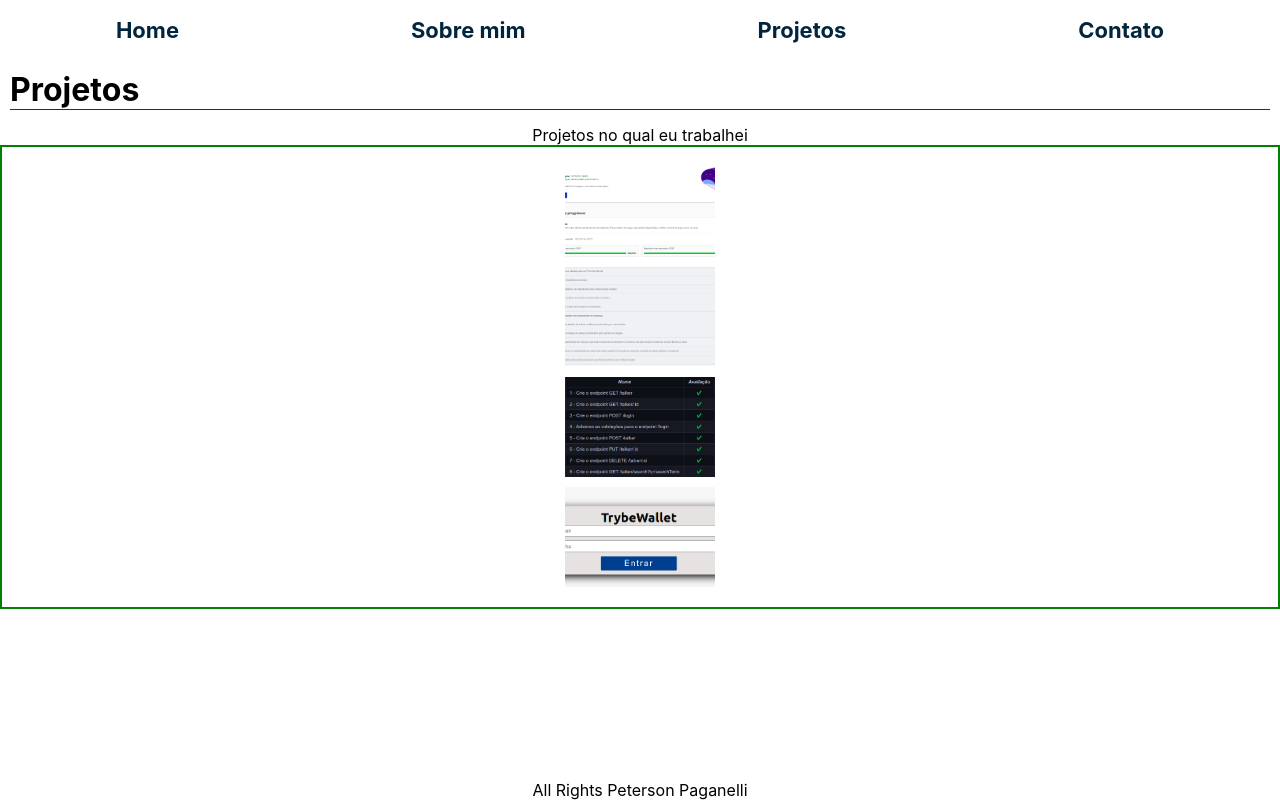
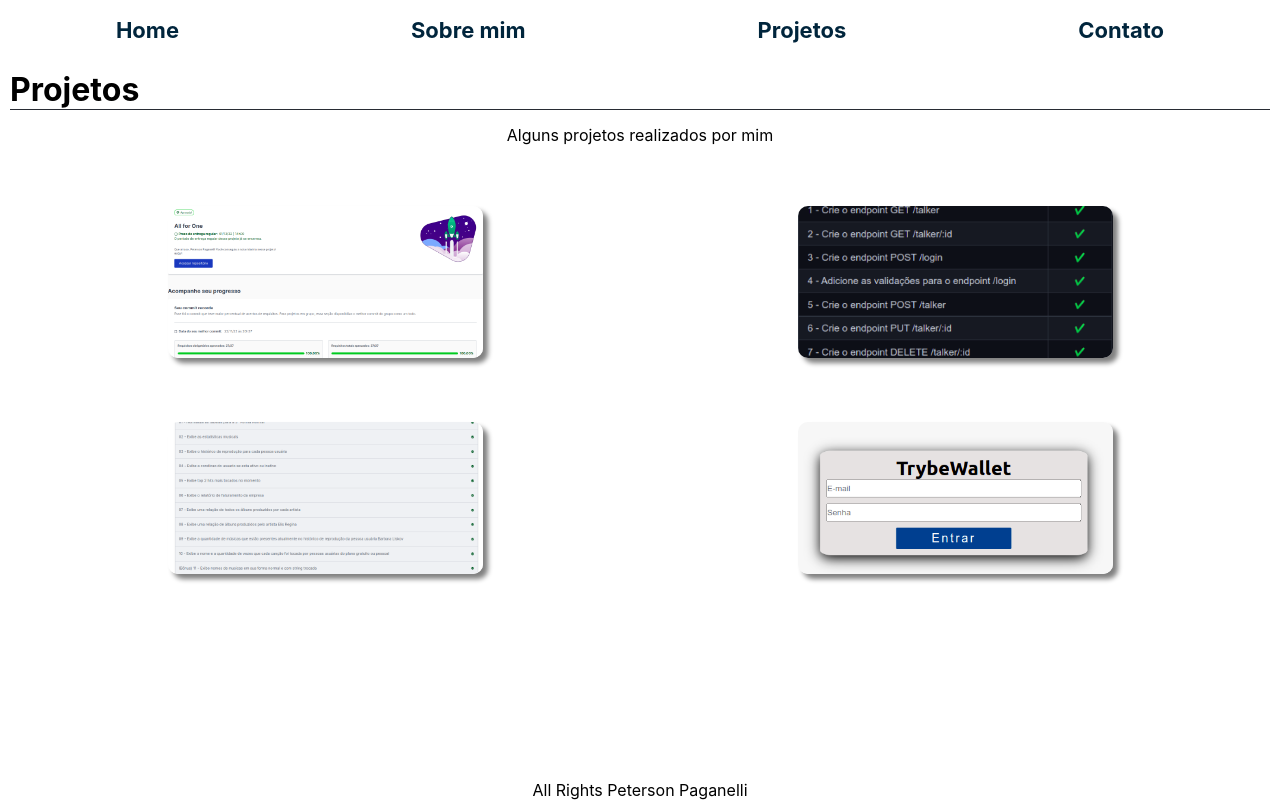
Before and after one commit to Peterson-Paganelli/portfolio, a React (Create React App) app: page /projects in a window 1280 px wide. Built offline with nearby package versions, Linux system fonts and the light colour scheme.

Commit message:
Adiciona css na página projetos

```diff
--- a/src/pages/Projects.jsx
+++ b/src/pages/Projects.jsx
@@ -15,15 +15,22 @@ function Projects() {
       <div
         className="projects">
         <p>
-          Projetos no qual eu trabalhei
+          Alguns projetos realizados por mim
         </p>
       </div>
       <div
       className="projects-list">
-        <div className="proj" id="allForOne" alt="allForOne results"/>
-        <div className="proj" id="oneForAll" alt="oneForAll results"/>
-        <div className="proj" id="talkerManager" alt="talker Manager results"/>
-        <div className="proj" id="trybeWallet" alt="trybe Wallet"/>
+
+        <div className="column">
+          <div className="proj" id="allForOne" alt="allForOne results"/>
+          <div className="proj" id="oneForAll" alt="oneForAll results"/>
+        </div>
+
+        <div className="column">
+          <div className="proj" id="talkerManager" alt="talker Manager results"/>
+          <div className="proj" id="trybeWallet" alt="trybe Wallet"/>
+        </div>
+
       </div>
       <Footer />
     </div>
--- a/src/styles/projects.css
+++ b/src/styles/projects.css
@@ -4,12 +4,16 @@
 }
 
 .projects-list {
-  border: 2px solid green;
   padding: 10px;
   display: flex;
   flex-direction: column;
   align-items: center;
+}
 
+.column {
+  display: flex;
+  flex-direction: column;
+  align-items: center;
 }
 
 .proj {
@@ -17,14 +21,14 @@
   background-repeat: no-repeat;
   background-position: center;
   height: 100px;
-  width: 150px;
-  margin-bottom: 10px;
+  width: 190px;
+  margin-bottom: 15px;
 }
 
 .proj:hover {
   height: 200px;
   width: 300px;
-  opacity: 0.5;
+  opacity: 0.9;
 }
 
 #allForOne {
@@ -42,3 +46,73 @@
 #trybeWallet {
  background-image: url(../img/trybeWallet.png);
 }
+
+@media screen and (min-width: 700px) and (max-width: 800px) {
+  .projects-list {
+    display: flex;
+    flex-direction: row;
+    height: 30em;
+    padding: 10px;
+  }
+
+  .column {
+    align-items: center;
+    display: flex;
+    flex-direction: column;
+    justify-content: space-around;
+    height: 90%;
+    width: 100%;
+  }
+
+  .proj {
+    background-size: cover;
+    background-repeat: no-repeat;
+    background-position: center;
+    border-radius: 10px;
+    box-shadow: 5px 5px 5px grey;
+    height: 30%;
+    margin-bottom: 10px;
+    width: 65%;
+  }
+
+  .proj:hover {
+    height: 35%;
+    width: 85%;
+    opacity: 0.5;
+  }
+}
+
+@media screen and (min-width: 801px) {
+  .projects-list {
+    display: flex;
+    flex-direction: row;
+    height: 30em;
+    padding: 10px;
+  }
+
+  .column {
+    align-items: center;
+    display: flex;
+    flex-direction: column;
+    justify-content: space-around;
+    height: 90%;
+    width: 100%;
+  }
+
+  .proj {
+    background-size: cover;
+    background-repeat: no-repeat;
+    background-position: center;
+    border-radius: 10px;
+    box-shadow: 5px 5px 5px grey;
+    height: 35%;
+    margin-bottom: 10px;
+    width: 50%;
+  }
+
+  .proj:hover {
+    height: 40%;
+    width: 55%;
+    opacity: 0.5;
+  }
+}
```
